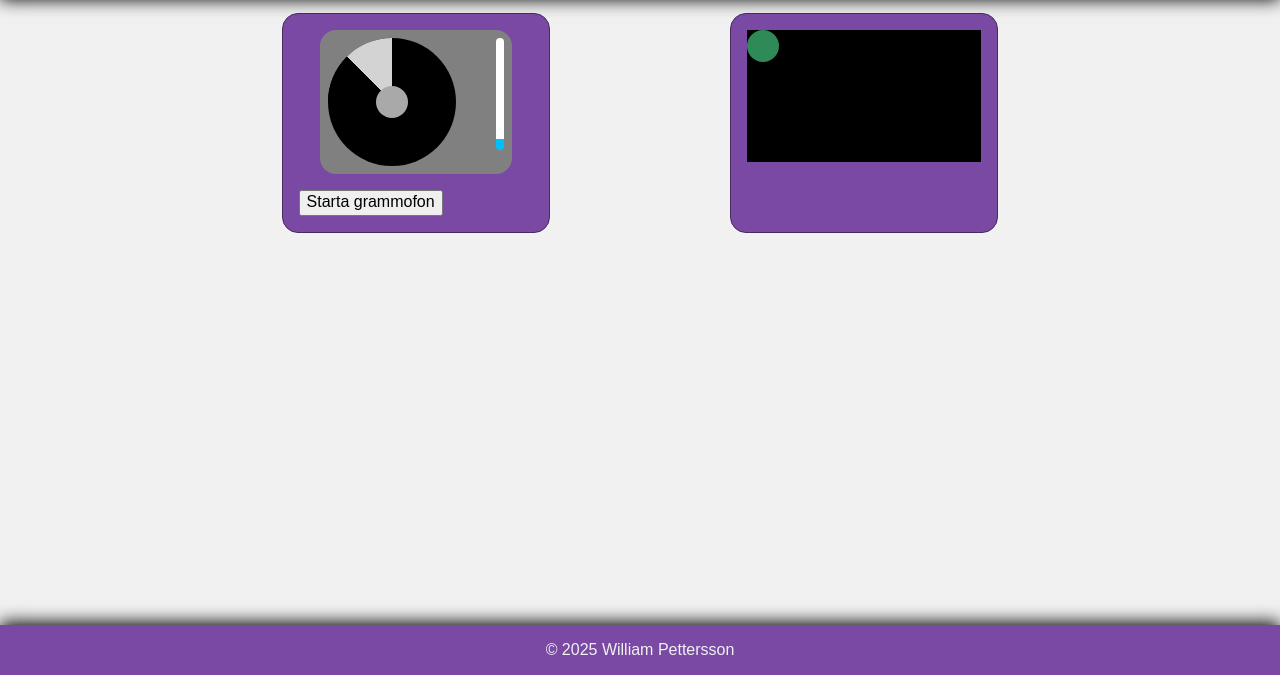
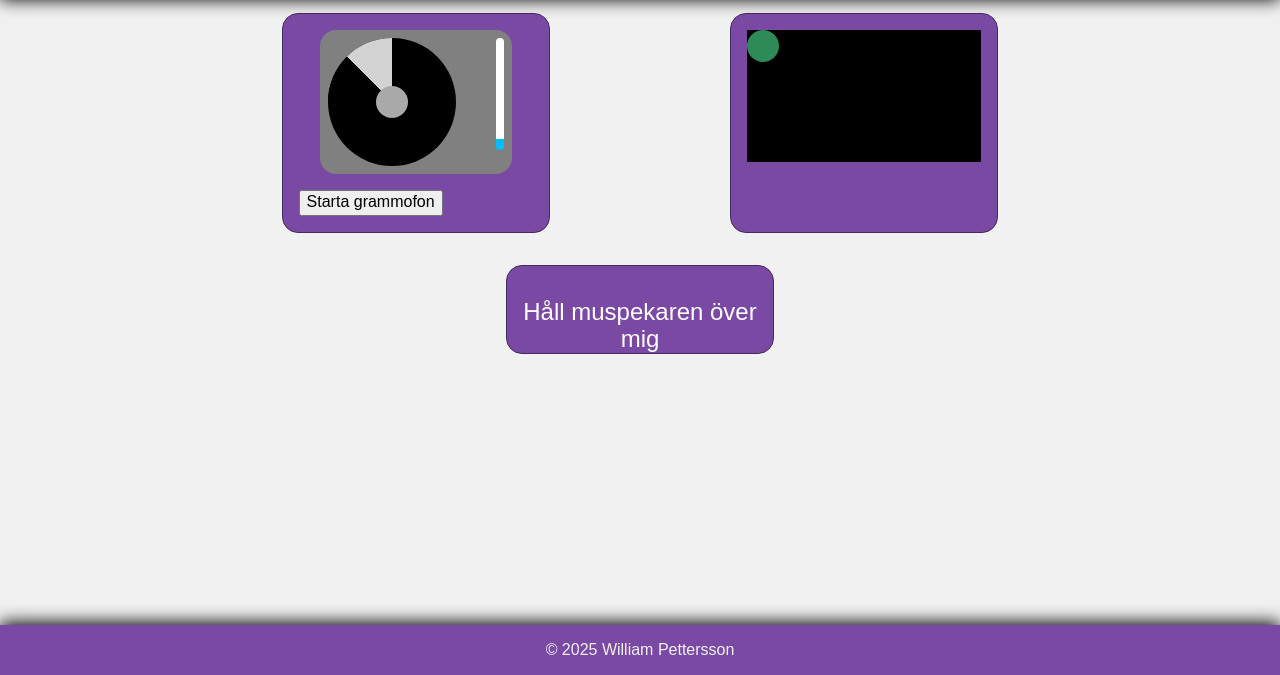
Before and after one commit to AstronomyOverdrive/dt211g_moment4, a website built with Parcel: page src/animation.html in a window 1280 px wide. Shown: the part 125-800 px from the top of the page. Built offline with nearby package versions, Linux system fonts and the light colour scheme.

Commit message:
Add text animation

```diff
--- a/src/animation.html
+++ b/src/animation.html
@@ -49,6 +49,11 @@
                         <div id="ball"></div>
                     </div>
                 </div>
+                <div class="animation-container">
+                    <div id="text-container">
+                        <div id="text-animation">Håll muspekaren över mig</div>
+                    </div>
+                </div>
             </div>
         </main>
         <footer>
--- a/src/styles/components/_animations.scss
+++ b/src/styles/components/_animations.scss
@@ -31,7 +31,6 @@
             border-radius: 50%;
             background: darkgray;
         }
-
     }
     #tone-arm {
         height: 7rem;
@@ -150,3 +149,23 @@
         background: seagreen;
     }
 }
+
+/* Text animation */
+#text-container {
+    position: relative;
+    text-align: center;
+    height: 100%;
+    width: 100%;
+}
+#text-animation {
+    position: relative;
+    font-size: 1.5rem;
+    top: calc(50% - 0.75rem);
+    transition: transform 1s, color 1s linear 1s, text-shadow 1s linear 1s;
+}
+#text-animation:hover, #text-animation:active {
+    transform: scale(1.2, 1.2);
+    color: hotpink;
+    text-shadow: 2px 2px black;
+    text-decoration: underline;
+}
```
